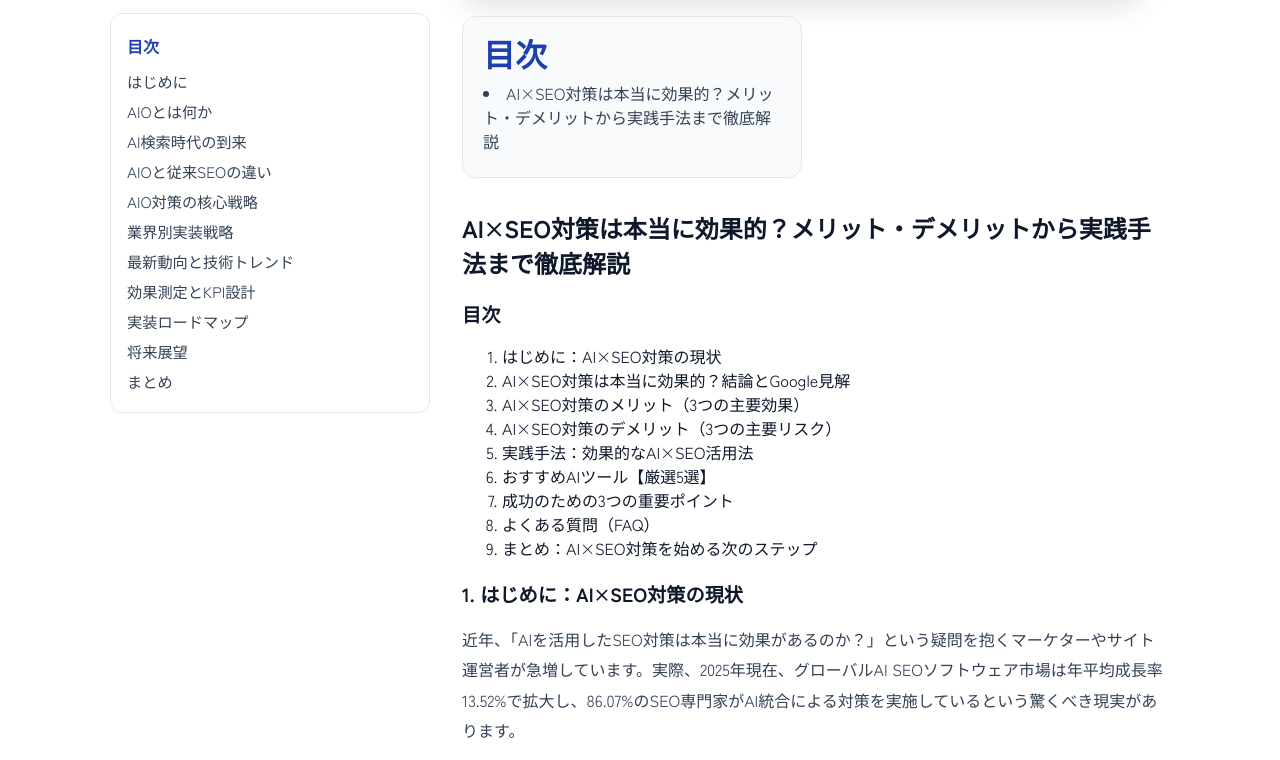
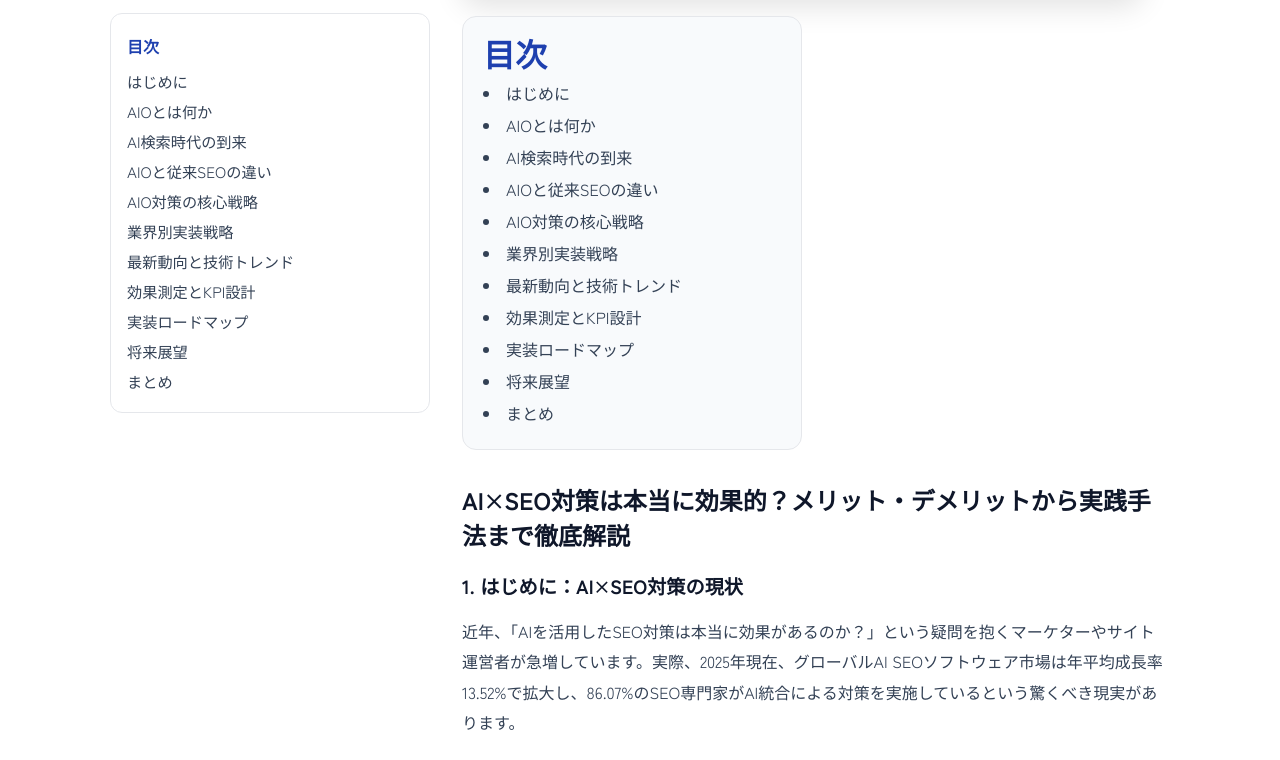
Before and after one commit to martaro4227/sasurai-website, a website: page articles/aio-2025-guide.html in a window 1280 px wide. Shown: the part 672-1432 px from the top of the page. Drawn offline with Linux system fonts and the light colour scheme.

Commit message:
fix(toc): sync inline and sidebar toc; remove in-body temporary TOC list

```diff
--- a/articles/aio-2025-guide.html
+++ b/articles/aio-2025-guide.html
@@ -194,14 +194,25 @@
       <div class="s-detail__toc lany-c-toc" id="toc">
         <div class="toc-inner">
           <span class="title">目次</span>
-          <ul class="h2list"><li><a class="tocLink" href="#sec1"><span>AI×SEO対策は本当に効果的？メリット・デメリットから実践手法まで徹底解説</span></a></li></ul>
+          <ul class="h2list">
+            <li><a class="tocLink" href="#intro"><span>はじめに</span></a></li>
+            <li><a class="tocLink" href="#def"><span>AIOとは何か</span></a></li>
+            <li><a class="tocLink" href="#market"><span>AI検索時代の到来</span></a></li>
+            <li><a class="tocLink" href="#diff"><span>AIOと従来SEOの違い</span></a></li>
+            <li><a class="tocLink" href="#strategy"><span>AIO対策の核心戦略</span></a></li>
+            <li><a class="tocLink" href="#industries"><span>業界別実装戦略</span></a></li>
+            <li><a class="tocLink" href="#trends"><span>最新動向と技術トレンド</span></a></li>
+            <li><a class="tocLink" href="#kpi"><span>効果測定とKPI設計</span></a></li>
+            <li><a class="tocLink" href="#roadmap"><span>実装ロードマップ</span></a></li>
+            <li><a class="tocLink" href="#outlook"><span>将来展望</span></a></li>
+            <li><a class="tocLink" href="#summary"><span>まとめ</span></a></li>
+          </ul>
                 </div>
       </div>
 
       <!-- START_NOTION_CONTENT -->
 <h2 id="sec1">AI×SEO対策は本当に効果的？メリット・デメリットから実践手法まで徹底解説</h2>
-<h3>目次</h3>
-<ol><li>はじめに：AI×SEO対策の現状</li><li>AI×SEO対策は本当に効果的？結論とGoogle見解</li><li>AI×SEO対策のメリット（3つの主要効果）</li><li>AI×SEO対策のデメリット（3つの主要リスク）</li><li>実践手法：効果的なAI×SEO活用法</li><li>おすすめAIツール【厳選5選】</li><li>成功のための3つの重要ポイント</li><li>よくある質問（FAQ）</li><li>まとめ：AI×SEO対策を始める次のステップ</li></ol>
+
 <h3>1. はじめに：AI×SEO対策の現状</h3>
 <p>近年、「AIを活用したSEO対策は本当に効果があるのか？」という疑問を抱くマーケターやサイト運営者が急増しています。実際、2025年現在、グローバルAI SEOソフトウェア市場は年平均成長率13.52%で拡大し、86.07%のSEO専門家がAI統合による対策を実施しているという驚くべき現実があります。</p>
 <p>しかし、その一方で「AIコンテンツはGoogleペナルティを受けるのでは？」「AI活用によるSEO効果は一時的なものではないか？」といった不安の声も絶えません。実際に、AI生成コンテンツの95%トラフィック減少事例や、手動ペナルティを受けた1,446サイトの存在も報告されています。</p>
```
